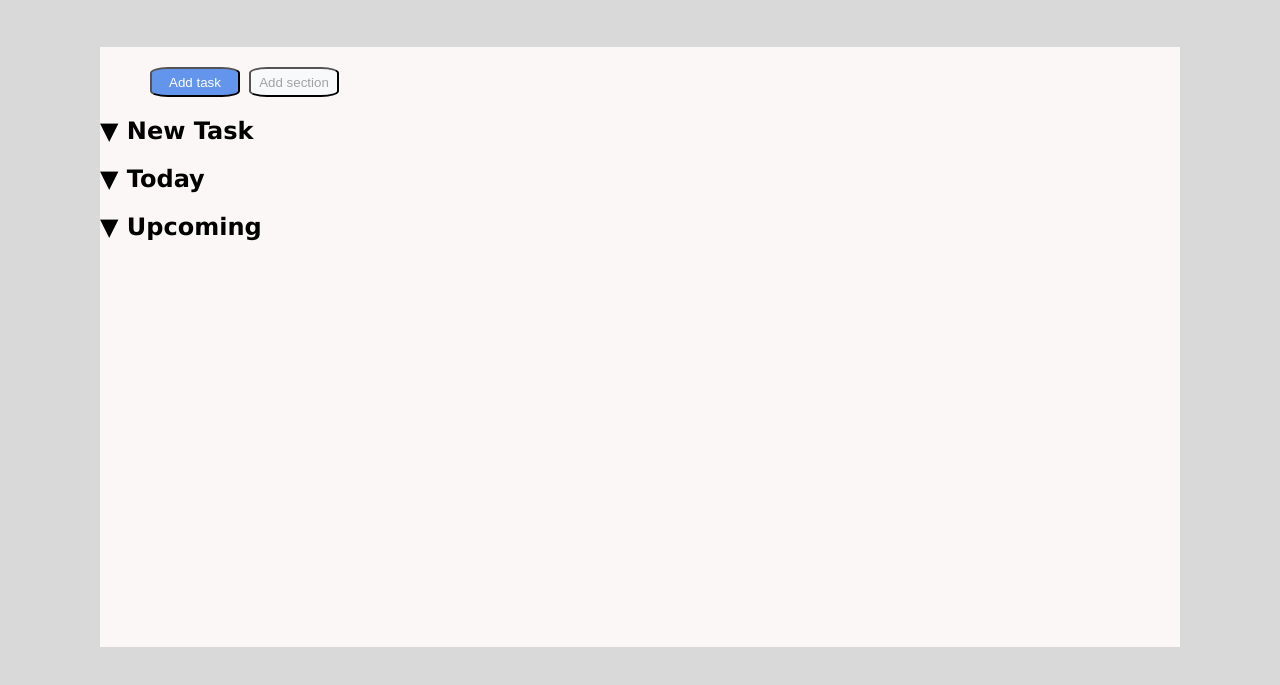
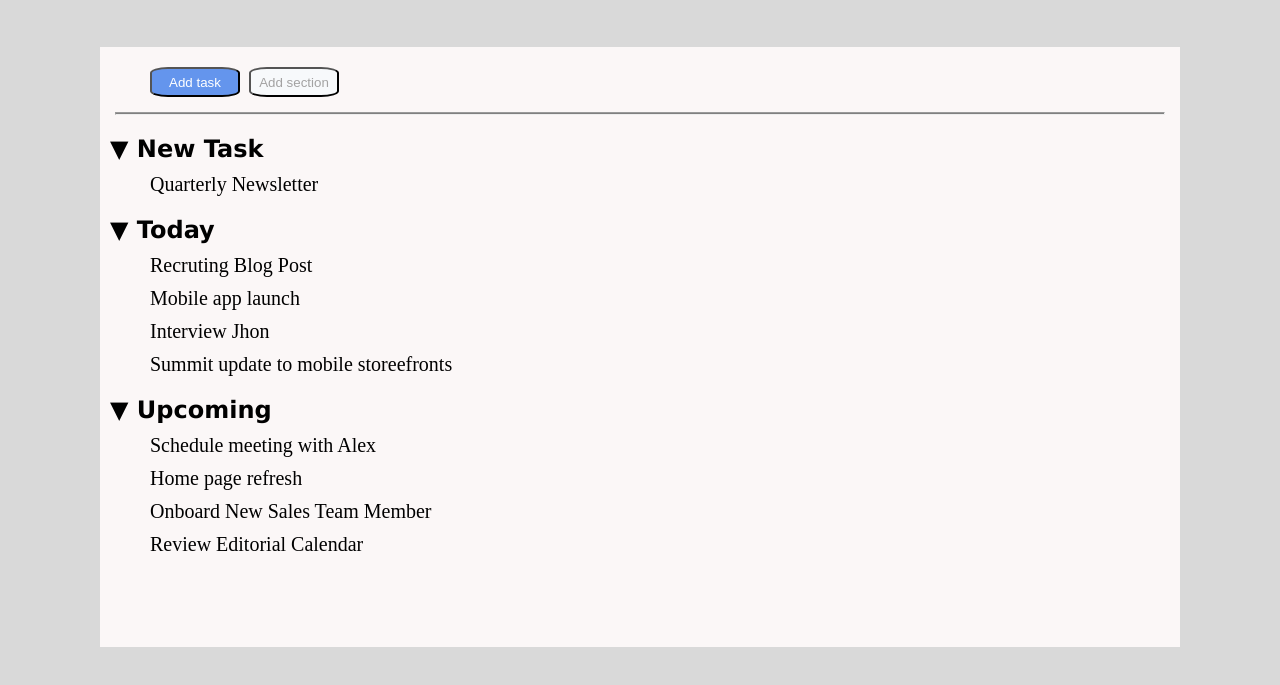
Before and after one commit to Angelorapana/html-css-toboolist, a plain HTML site: page index.html in a window 1280 px wide. Shown: the part 59-744 px from the top of the page. Drawn offline with Linux system fonts and the light colour scheme.

Commit message:
update contenuto main

```diff
--- a/index.html
+++ b/index.html
@@ -23,10 +23,23 @@
         <main>
            <button class="onlybutton">Add task</button>
            <button>Add section</button>
+           <hr>
        <section>
             <h2> &#9660; New Task</h2>
+            <p class="paragraph"> Quarterly Newsletter</p>
            <h2> &#9660; Today</h2>
+           <p class="paragraph">Recruting Blog Post</p>
+             <p class="paragraph">Mobile app launch</p>
+              <p class="paragraph">Interview Jhon</p>
+              <p class="paragraph">Summit update to mobile storeefronts</p>
+
            <h2> &#9660; Upcoming</h2>
+            <p class="paragraph">Schedule meeting with Alex</p>
+             <p class="paragraph">Home page refresh</p>
+             <p class="paragraph">Onboard New Sales Team Member</p>
+            <p class="paragraph">Review Editorial Calendar</p>
+
+
            </section>
            </main>
         <footer>
--- a/style.css
+++ b/style.css
@@ -52,8 +52,26 @@ h2{
     color: black;
     font-family:Verdana, Geneva, Tahoma, sans-serif;
     margin-top: 20px;
+    margin-left: 10px ;
+
 }
 
 body{
     background-color: rgb(217, 217, 217);
 }
+
+.paragraph{
+    font-family: 'Times New Roman', Times, serif;
+    margin: left 10%; ;
+    margin-top: 10px;
+    padding-left: 50px;
+    font-size: 20px;
+}
+
+hr{
+    margin-top: 15px;
+height: 3px;;
+background-color: gray;
+margin-left: 15px;
+margin-right: 15px;
+}
```
